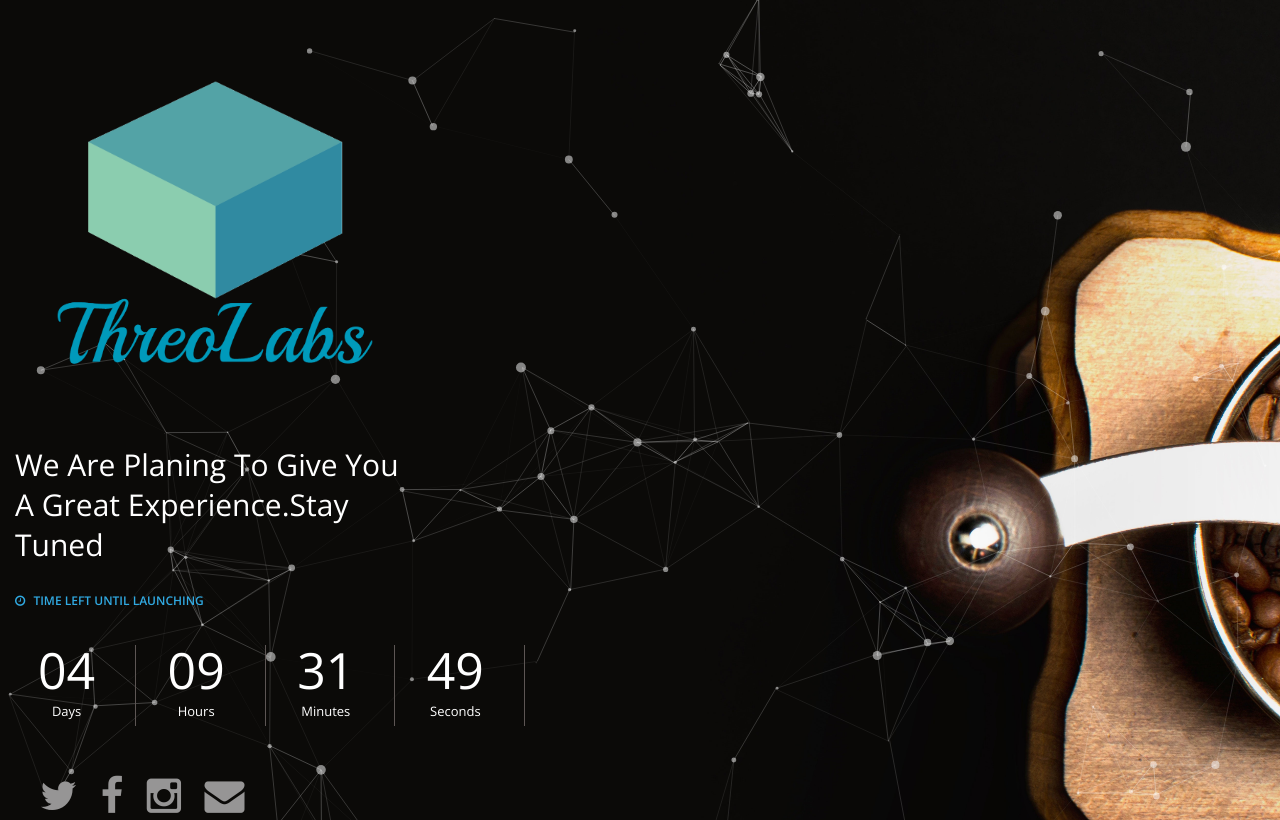
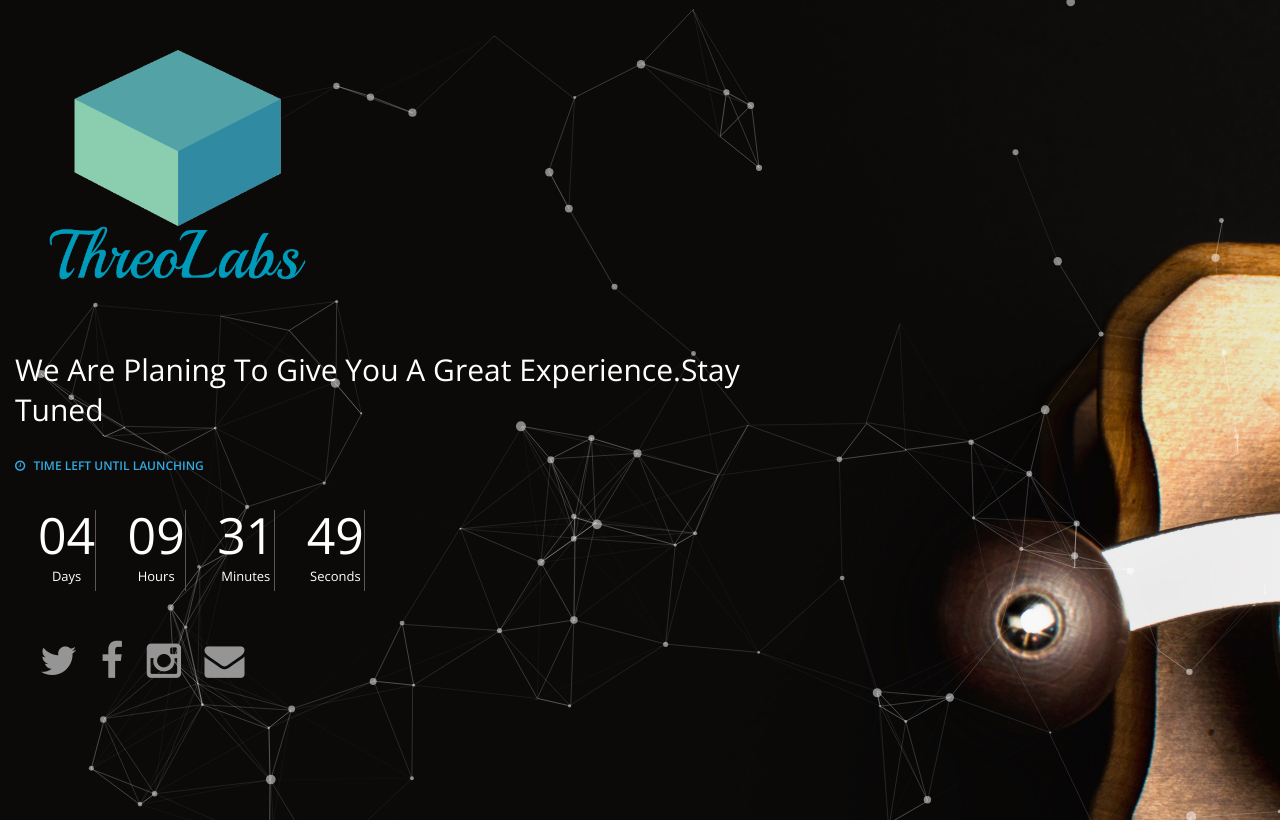
Before and after one commit to dcjc29/ThreoLabs-Coming-Soon-Page-, a plain HTML site: page index.html in a window 1280 px wide. Shown: the top 820 px of the page. Drawn offline with nearby package versions, Linux system fonts and the light colour scheme.

Commit message:
Resolved issue

```diff
--- a/assets/css/style.css
+++ b/assets/css/style.css
@@ -24,7 +24,7 @@ h1 {
 
 h2 {
     font-size: 24px;
-    line-height: 24px;
+
 }
 
 h3 {
@@ -151,7 +151,6 @@ a:focus {
     font-weight: 300;
     margin-bottom: 24px;
     color: #fff;
-    padding-right: 165px;
 }
 
 .pxlr-comingsoon p{
@@ -182,7 +181,7 @@ a:focus {
     display: inline-block;
     text-align: center;
     border-right: 1px solid #5d5654;
-    padding: 10px 40px 0px 28px;
+    padding: 10px 0px 0px 28px;
 }
 
 
@@ -259,7 +258,7 @@ a:focus {
 
 #particles-js{
     background-image: url("../img/backgroundnew2.jpg");
-    height: 130vh;
+    height: 150vh;
     background-size: cover;
     background-position: center;
 }
--- a/index.html
+++ b/index.html
@@ -37,11 +37,11 @@
 
 <!-- pxlr-comingsoon start -->
 
-<section   class="pxlr-comingsoon pt-70">
+<section   class="pxlr-comingsoon">
     <div class="container">
        <div class="row" >
-           <div class="col-md-8 col-lg-6" >
-               <a href="#" class="logo"><img src="assets/img/logo.png" alt="logo" style="height:25rem;width:25rem;"></a>
+           <div class="col-md-8" style="align-content: center;">
+               <a href="#" class="logo"><img src="assets/img/logo.png" alt="logo" style="height:25em;width: 25em;"></a>
                <h2>We Are Planing To Give You A Great Experience.Stay Tuned</h2>
 
                <div class="countdown-wrapper" >
```
